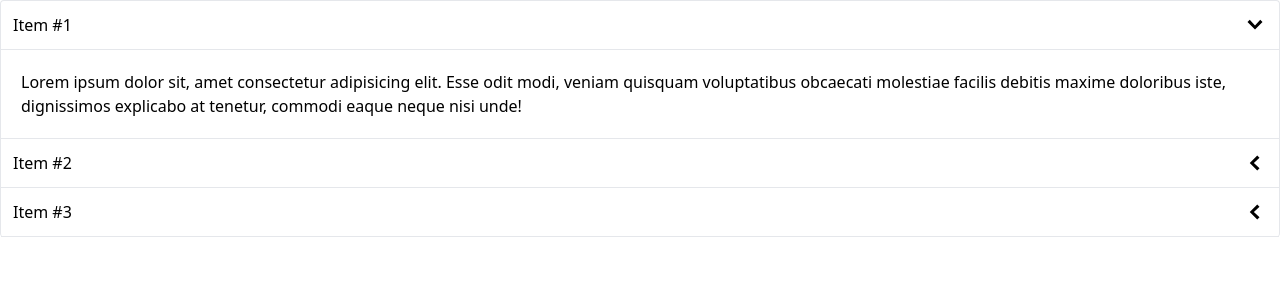
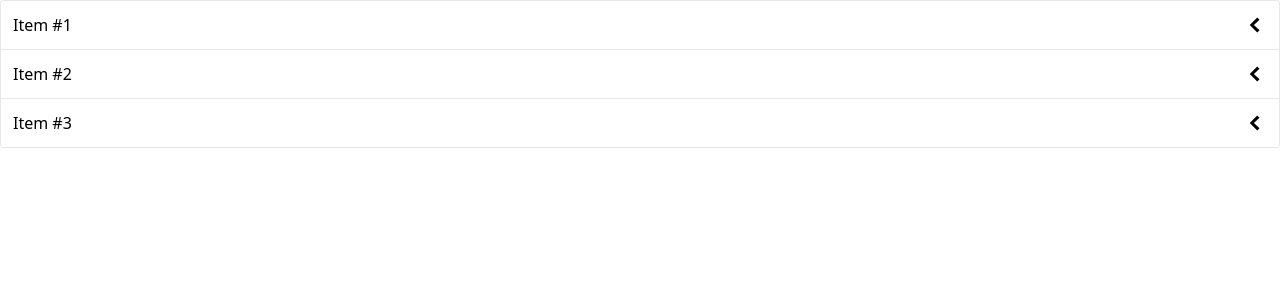
Before and after one commit to hungbui7690/react-learning, a React (Create React App) app in the folder client/: page / in a window 1280 px wide. Shown: the top 300 px of the page. Built offline with nearby package versions, Linux system fonts and the light colour scheme.

Commit message:
Toggling Panel Collapse P1

```diff
--- a/client/src/App.js
+++ b/client/src/App.js
@@ -1,6 +1,7 @@
 /*
-  Adding Styling
-  - add tailwind class
+  Toggling Panel Collapse P1
+  - expandedIndex = -1
+    > collapsed
 
 */
 
--- a/client/src/components/Accordion.js
+++ b/client/src/components/Accordion.js
@@ -1,9 +1,9 @@
 import React, { useState } from 'react'
 
-import { GoChevronDown, GoChevronLeft } from 'react-icons/go' // ***
+import { GoChevronDown, GoChevronLeft } from 'react-icons/go'
 
 const Accordion = ({ items }) => {
-  const [expandedIndex, setExpandedIndex] = useState(0)
+  const [expandedIndex, setExpandedIndex] = useState(-1) // ***
 
   const handleClick = (nextIndex) => {
     setExpandedIndex(nextIndex)
```
